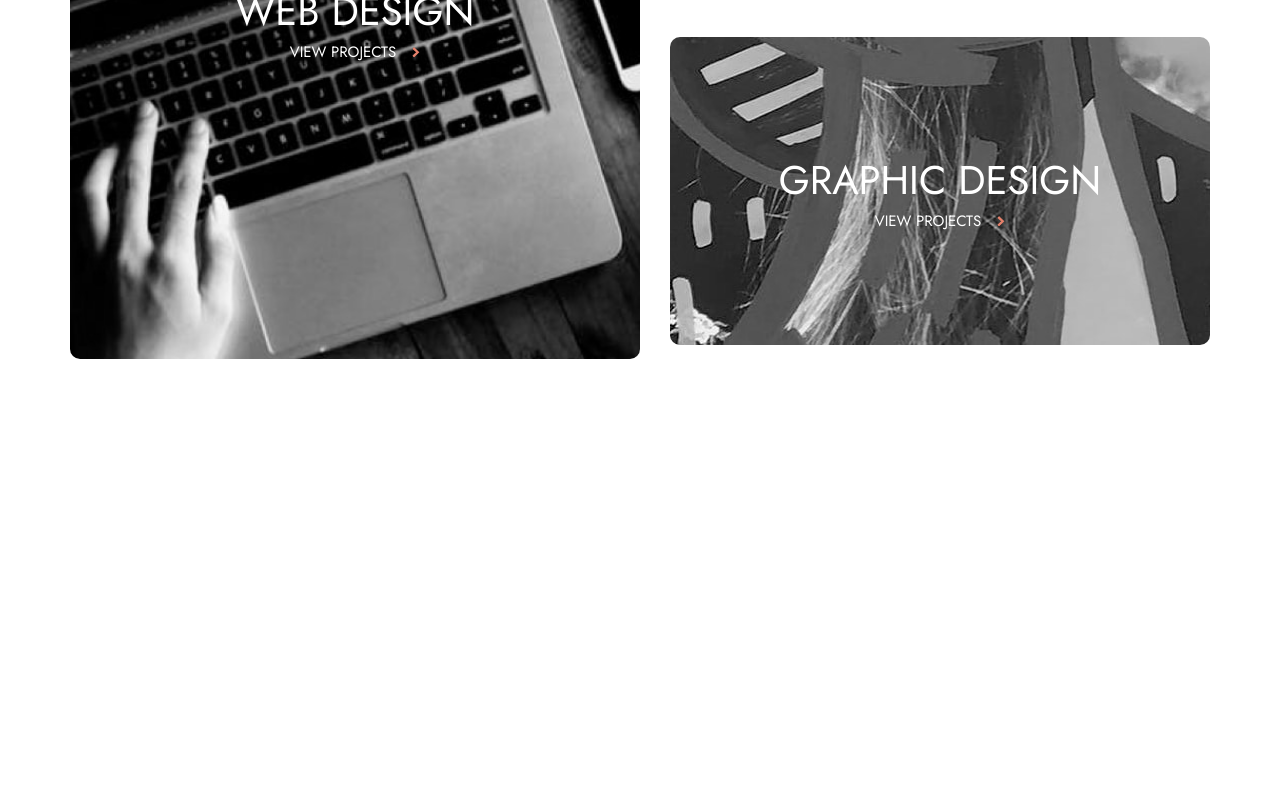
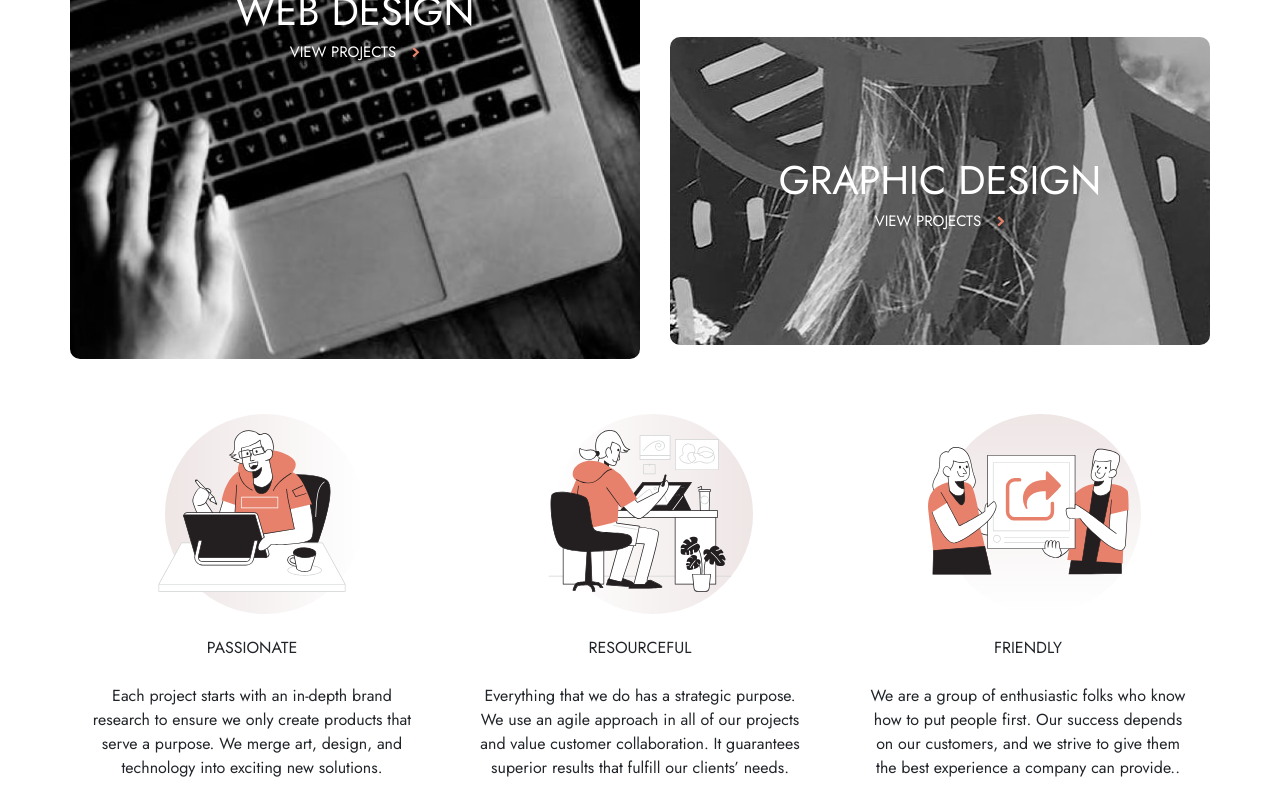
Before and after one commit to MadalinaBuu/multi-page-design-app, an Angular app: page /our-company in a window 1280 px wide. Shown: the part 1123-1923 px from the top of the page. Before the commit the page ends 1513 px from the top, so only its background shows below. Built offline with nearby package versions, Linux system fonts and the light colour scheme.

Commit message:
home - strengths-section

```diff
--- a/src/app/home/home.component.html
+++ b/src/app/home/home.component.html
@@ -69,4 +69,18 @@
             </div>
         </div>
     </div>
+    <div class="strengths-section">
+        <div class="row">
+            <div class="col-lg-4" *ngFor="let strength of strengths">
+              <div class="strength-wrapper">
+                <img class="background-svg" src="../../assets/images/shared/desktop/bg-pattern-small-circle.svg" [style.transform]="strength.circleRotation" alt="Background Shape">
+                <div class="strength-card">
+                  <img [src]="strength.image" [alt]="strength.name">
+                  <div class="title">{{ strength.name }}</div>
+                  <div class="description">{{ strength.description }}</div>
+                </div>
+              </div>
+            </div>
+          </div>
+      </div>
 </div>
--- a/src/app/home/home.component.scss
+++ b/src/app/home/home.component.scss
@@ -188,6 +188,35 @@
     }
 }
 
+.strengths-section {
+    .strength-wrapper {
+        position: relative; // Allows absolute positioning inside
+
+        .background-svg {
+            position: absolute;
+            top: 6%;
+            left: 26%;
+            transform: translate(-50%, -50%);
+            width: 200px; // Adjust to fit the layout
+            height: auto;
+            opacity: 1; // Make it subtly visible
+            z-index: 1; // Keep it behind other elements
+        }
+
+        .strength-card {
+          position: relative;
+          z-index: 2; // Ensures the card stays above the SVG
+          text-align: center;
+          padding: 20px;
+
+          .title{
+            text-transform: uppercase;
+            padding: 1.5rem 0;
+          }
+        }
+      }
+  }
+
 //Tablet
 @media (max-width: $tablet) {
     .shared-section {
--- a/src/app/home/home.component.ts
+++ b/src/app/home/home.component.ts
@@ -39,4 +39,25 @@ export class HomeComponent {
       },
     },
   ];
+
+  strengths = [
+    {
+      name: "Passionate",
+      description: "Each project starts with an in-depth brand research to ensure we only create products that serve a purpose. We merge art, design, and technology into exciting new solutions.",
+      image: "../../assets/images/home/desktop/illustration-passionate.svg",
+      circleRotation: "rotate(0deg)" // No rotation for first image
+    },
+    {
+      name: "Resourceful",
+      description: "Everything that we do has a strategic purpose. We use an agile approach in all of our projects and value customer collaboration. It guarantees superior results that fulfill our clients’ needs.",
+      image: "../../assets/images/home/desktop/illustration-resourceful.svg",
+      circleRotation: "rotate(180deg)" // No rotation for first image
+    },
+    {
+      name: "Friendly",
+      description: "  We are a group of enthusiastic folks who know how to put people first. Our success depends on our customers, and we strive to give them the best experience a company can provide..",
+      image: "../../assets/images/home/desktop/illustration-friendly.svg",
+      circleRotation: "rotate(90deg)" // No rotation for first image
+    }
+  ];
 }
```
